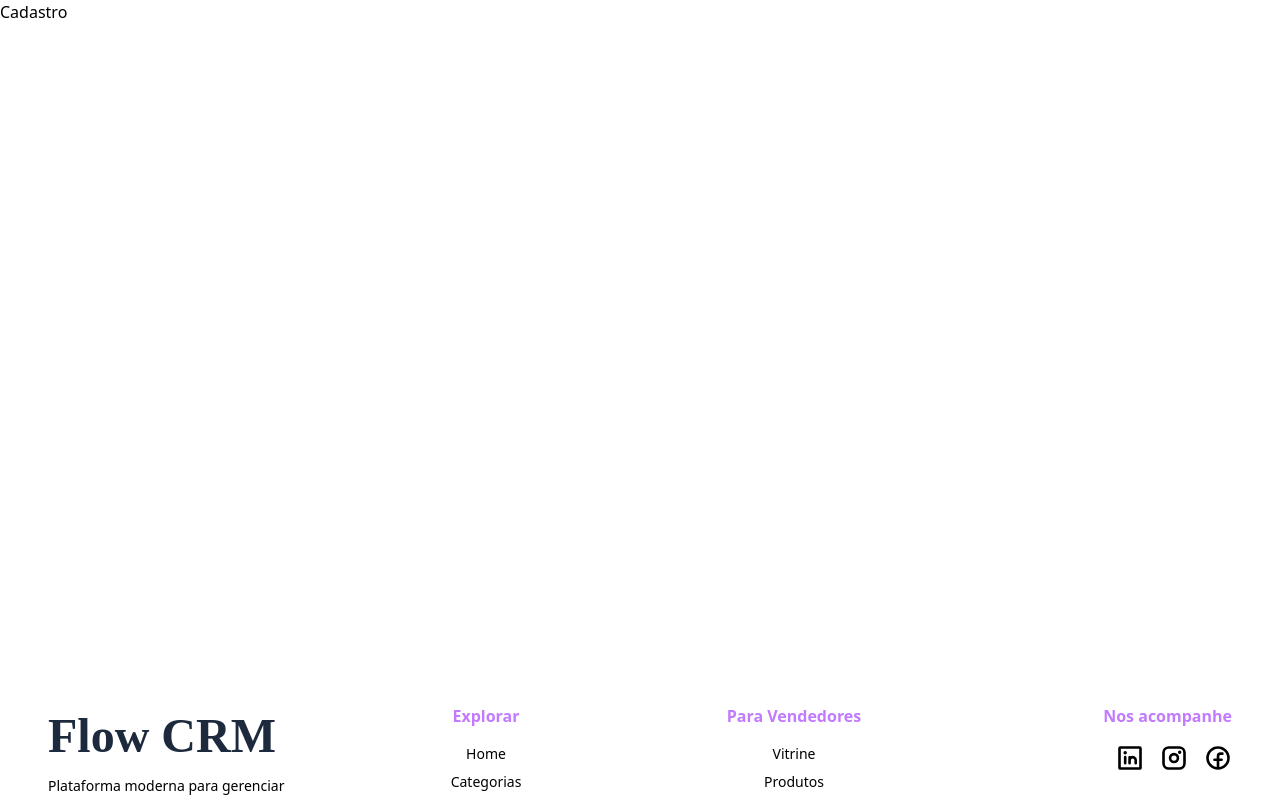
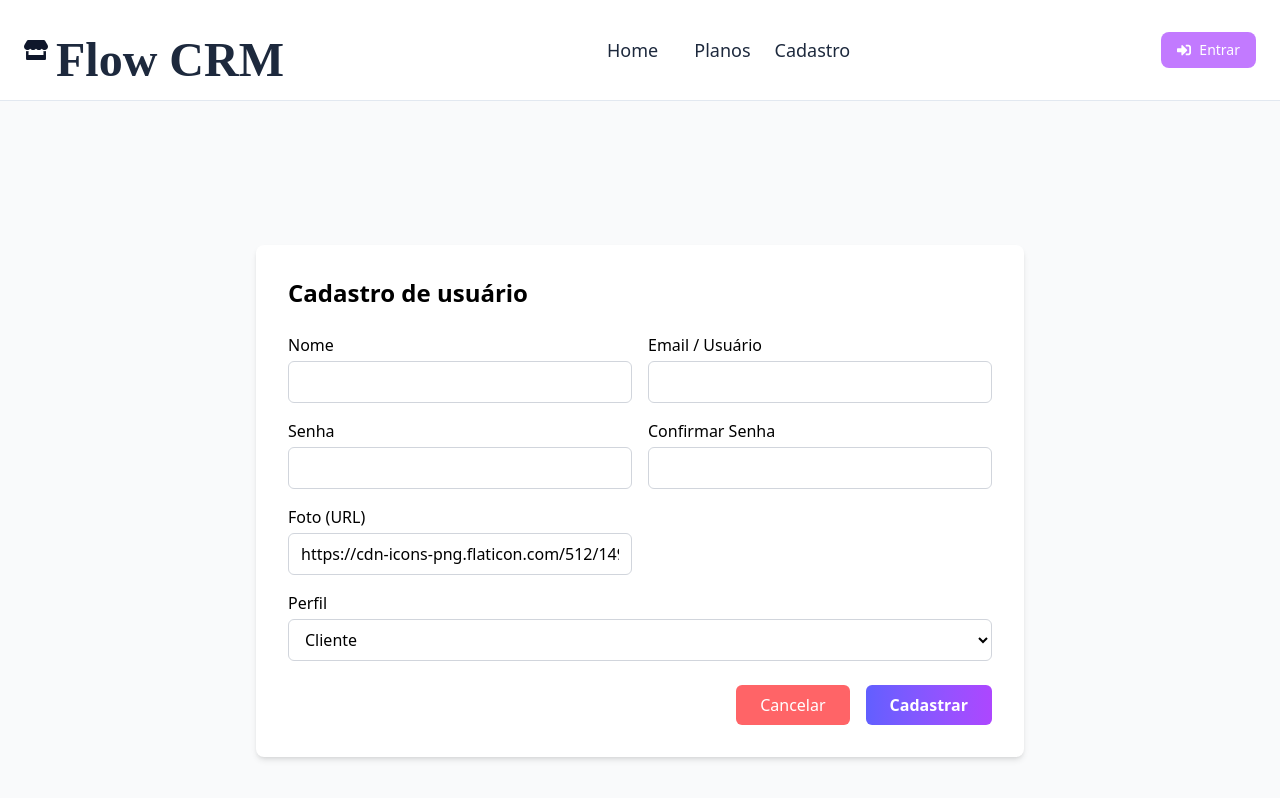
Before and after one commit to Grupo-02-Turma-JavaScript-07/Sistema-CRM-Front, a React (Vite) app: page /cadastro in a window 1280 px wide. Shown: the top 798 px of the page. Built offline with nearby package versions, Linux system fonts and the light colour scheme; a web font is replaced by a local one.

Commit message:
Implementando validações e toasts na página Cadastro

```diff
--- a/src/pages/cadastro/Cadastro.tsx
+++ b/src/pages/cadastro/Cadastro.tsx
@@ -1,9 +1,215 @@
-import React from 'react'
+import { useEffect, useState, type ChangeEvent, type FormEvent } from "react";
+import { RotatingLines } from "react-loader-spinner";
+import { useNavigate } from "react-router-dom";
+import { toast } from "react-toastify";
+import NavHome from "../../components/navbarHome/NavbarHome";
+import { cadastrar } from "../../services/Service";
+
+interface Usuario {
+  id: number;
+  nome: string;
+  email: string;
+  senha: string;
+  foto: string;
+  perfil: string;
+}
 
 function Cadastro() {
+  const navigate = useNavigate();
+
+  const [isLoading, setIsLoading] = useState(false);
+  const [confirmaSenha, setConfirmaSenha] = useState("");
+  const [senhaValida, setSenhaValida] = useState(true);
+
+  const [usuario, setUsuario] = useState<Usuario>({
+    id: 0,
+    nome: "",
+    email: "",
+    senha: "",
+    foto: "https://cdn-icons-png.flaticon.com/512/149/149071.png",
+    perfil: "CLIENTE",
+  });
+
+  useEffect(() => {
+    if (usuario.id !== 0) {
+      navigate("/login");
+    }
+  }, [usuario, navigate]);
+
+  function atualizarEstado(
+    e: ChangeEvent<HTMLInputElement | HTMLSelectElement>
+  ) {
+    const { name, value } = e.target;
+
+    if (name === "senha") {
+      setSenhaValida(value.length >= 8);
+    }
+
+    setUsuario({
+      ...usuario,
+      [name]: value,
+    });
+  }
+
+  function handleConfirmarSenha(e: ChangeEvent<HTMLInputElement>) {
+    setConfirmaSenha(e.target.value);
+  }
+
+  async function cadastrarNovoUsuario(e: FormEvent<HTMLFormElement>) {
+    e.preventDefault();
+
+    if (!senhaValida) {
+      toast.warn("A senha deve ter no mínimo 8 caracteres.");
+      return;
+    }
+
+    if (confirmaSenha !== usuario.senha) {
+      toast.warn("As senhas não conferem.");
+      return;
+    }
+
+    setIsLoading(true);
+
+    const usuarioParaCadastro = {
+      ...usuario,
+      foto:
+        usuario.foto.trim() !== ""
+          ? usuario.foto.trim()
+          : "https://cdn-icons-png.flaticon.com/512/149/149071.png",
+    };
+
+    try {
+      await cadastrar(`/usuarios`, usuario, usuarioParaCadastro, setUsuario);
+      toast.success("Usuário cadastrado com sucesso!");
+    } catch (error: any) {
+      toast.error(
+        "Erro ao cadastrar o usuário: "
+      );
+    }
+
+    setIsLoading(false);
+  }
+
   return (
-    <div>Cadastro</div>
-  )
+    <>
+      <NavHome />
+      <div className="min-h-screen flex items-center justify-center bg-gray-50">
+        <form
+          onSubmit={cadastrarNovoUsuario}
+          className="bg-white p-8 rounded-lg shadow-md w-full max-w-3xl"
+        >
+          <h1 className="text-2xl font-bold mb-6">Cadastro de usuário</h1>
+
+          <div className="grid grid-cols-1 md:grid-cols-2 gap-4">
+            <div>
+              <label className="block mb-1 font-medium">Nome</label>
+              <input
+                type="text"
+                name="nome"
+                value={usuario.nome}
+                onChange={atualizarEstado}
+                className="w-full border border-gray-300 rounded-md px-3 py-2"
+              />
+            </div>
+
+            <div>
+              <label className="block mb-1 font-medium">Email / Usuário</label>
+              <input
+                type="email"
+                name="email"
+                value={usuario.email}
+                onChange={atualizarEstado}
+                className="w-full border border-gray-300 rounded-md px-3 py-2"
+              />
+            </div>
+
+            <div>
+              <label className="block mb-1 font-medium">Senha</label>
+              <input
+                type="password"
+                name="senha"
+                value={usuario.senha}
+                onChange={atualizarEstado}
+                className={`w-full rounded-md px-3 py-2 border ${
+                  senhaValida ? "border-gray-300" : "border-red-500"
+                }`}
+              />
+              {!senhaValida && (
+                <p className="text-red-500 text-sm mt-1">
+                  A senha deve ter no mínimo 8 caracteres.
+                </p>
+              )}
+            </div>
+
+            <div>
+              <label className="block mb-1 font-medium">Confirmar Senha</label>
+              <input
+                type="password"
+                name="confirmarSenha"
+                value={confirmaSenha}
+                onChange={handleConfirmarSenha}
+                className="w-full border border-gray-300 rounded-md px-3 py-2"
+              />
+            </div>
+
+            <div>
+              <label className="block mb-1 font-medium">Foto (URL)</label>
+              <input
+                type="url"
+                name="foto"
+                value={usuario.foto}
+                placeholder="https://..."
+                onChange={atualizarEstado}
+                className="w-full border border-gray-300 rounded-md px-3 py-2"
+              />
+            </div>
+          </div>
+
+          <div className="mt-4">
+            <label className="block mb-1 font-medium">Perfil</label>
+            <select
+              name="perfil"
+              value={usuario.perfil}
+              onChange={atualizarEstado}
+              className="w-full border border-gray-300 rounded-md px-3 py-2"
+            >
+              <option value="CLIENTE">Cliente</option>
+              <option value="ADMIN">Administrador</option>
+              <option value="GERENTE">Gerente</option>
+              <option value="VENDEDOR">Vendedor</option>
+            </select>
+          </div>
+
+          <div className="mt-6 flex justify-end gap-4">
+            <button
+              type="button"
+              onClick={() => navigate("/login")}
+              className="px-6 py-2 rounded-md text-white bg-red-400 hover:bg-red-600"
+            >
+              Cancelar
+            </button>
+            <button
+              type="submit"
+              disabled={isLoading}
+              className="px-6 py-2 rounded-md text-white font-semibold bg-gradient-to-r from-indigo-500 to-purple-500 hover:opacity-90 flex justify-center items-center"
+            >
+              {isLoading ? (
+                <RotatingLines
+                  strokeColor="white"
+                  strokeWidth="5"
+                  animationDuration="0.75"
+                  width="24"
+                  visible={true}
+                />
+              ) : (
+                "Cadastrar"
+              )}
+            </button>
+          </div>
+        </form>
+      </div>
+    </>
+  );
 }
 
-export default Cadastro
+export default Cadastro;
```
